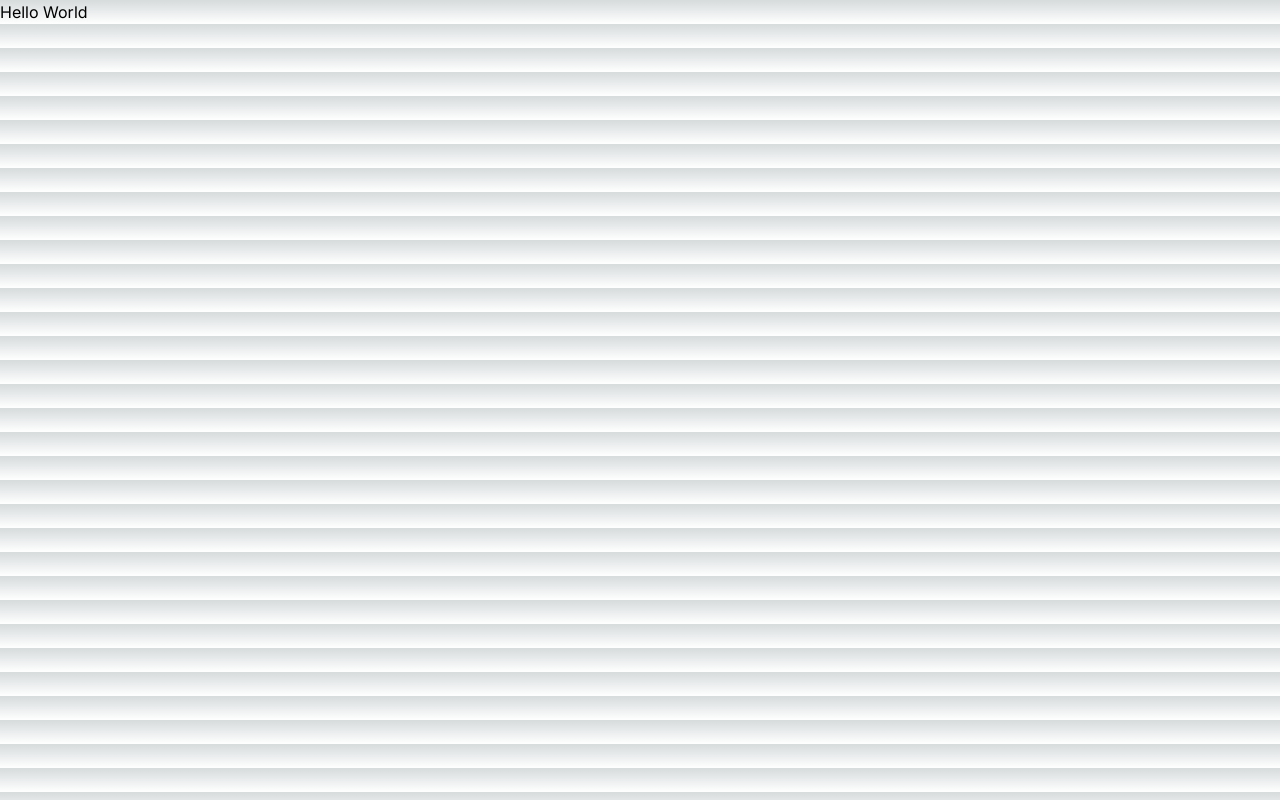
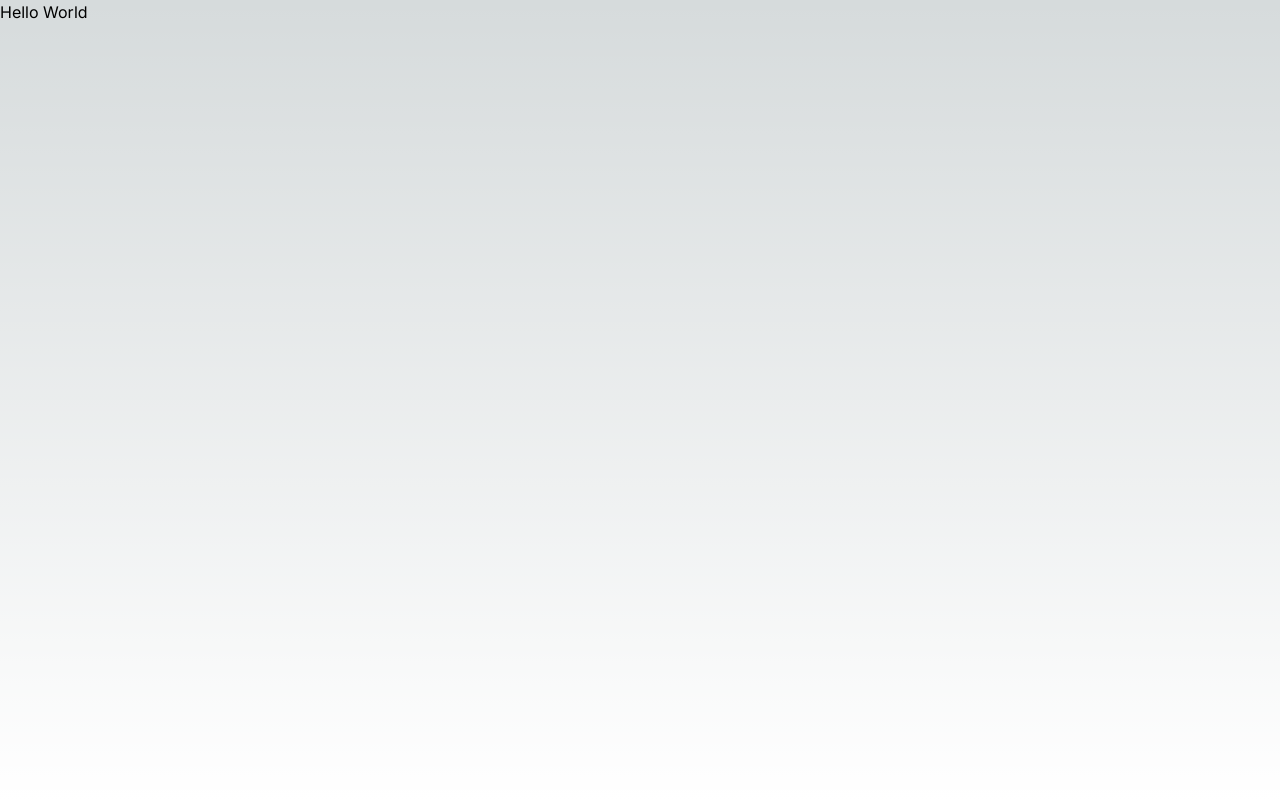
Before and after one commit to RenePung/marketplace_HippoHub, a Next.js app: page / in a window 1280 px wide. Built offline with nearby package versions, Linux system fonts and the light colour scheme.

Commit message:
configuret basic layout and added styling

```diff
--- a/src/app/layout.tsx
+++ b/src/app/layout.tsx
@@ -1,6 +1,7 @@
 import type { Metadata } from 'next'
 import { Inter } from 'next/font/google'
 import './globals.css'
+import { cn } from '@/lib/utils'
 
 const inter = Inter({ subsets: ['latin'] })
 
@@ -15,8 +16,16 @@ export default function RootLayout({
   children: React.ReactNode
 }) {
   return (
-    <html lang="en">
-      <body className={inter.className}>{children}</body>
+    <html lang="en" className="h-full">
+      <body
+        className={cn(
+         "relative h-full font-sans antialiased",
+         inter.className
+        )}>
+        <main className="relative flex flex-col min-h-screen">
+         <div className="flex-grow flex-1">{children}</div>
+        </main>
+        </body>
     </html>
   )
 }
```
